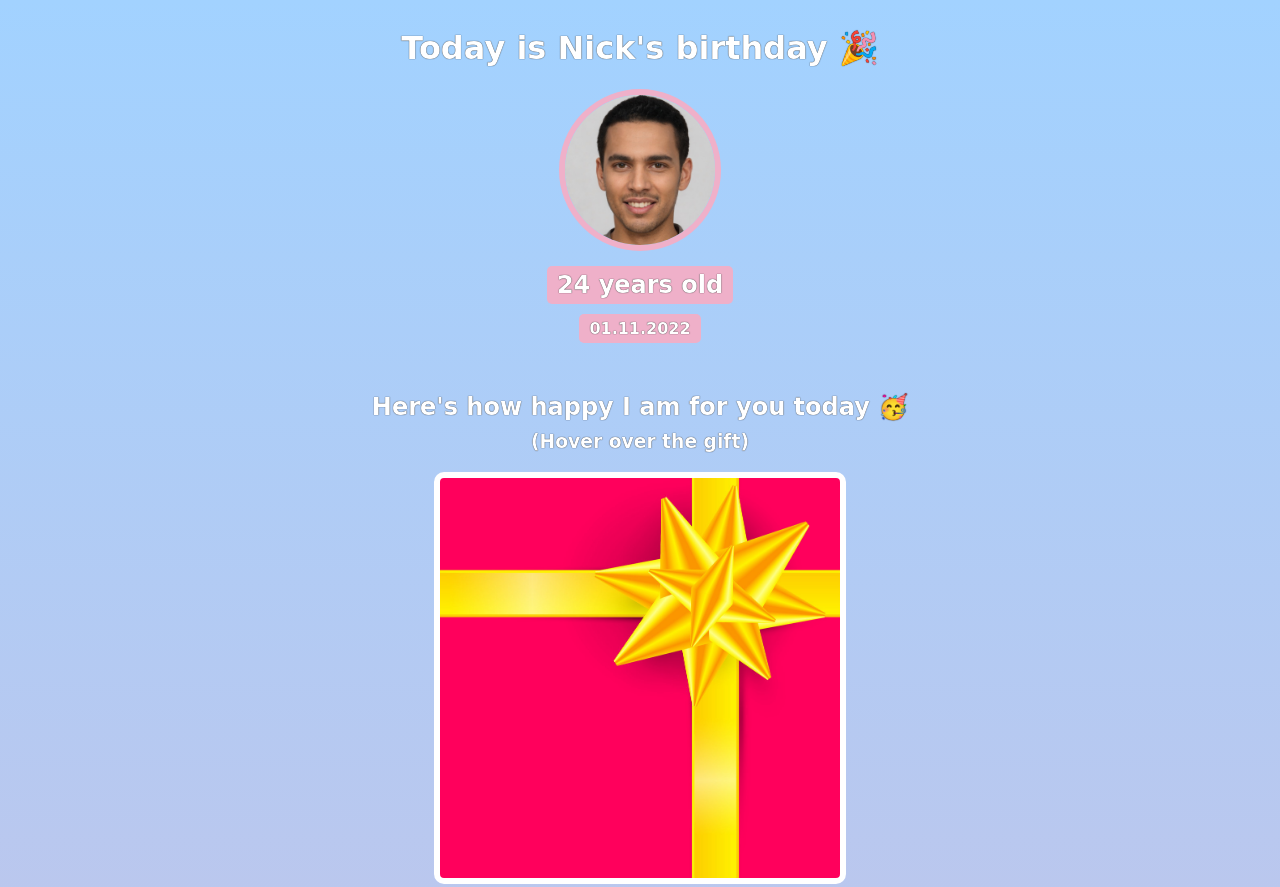
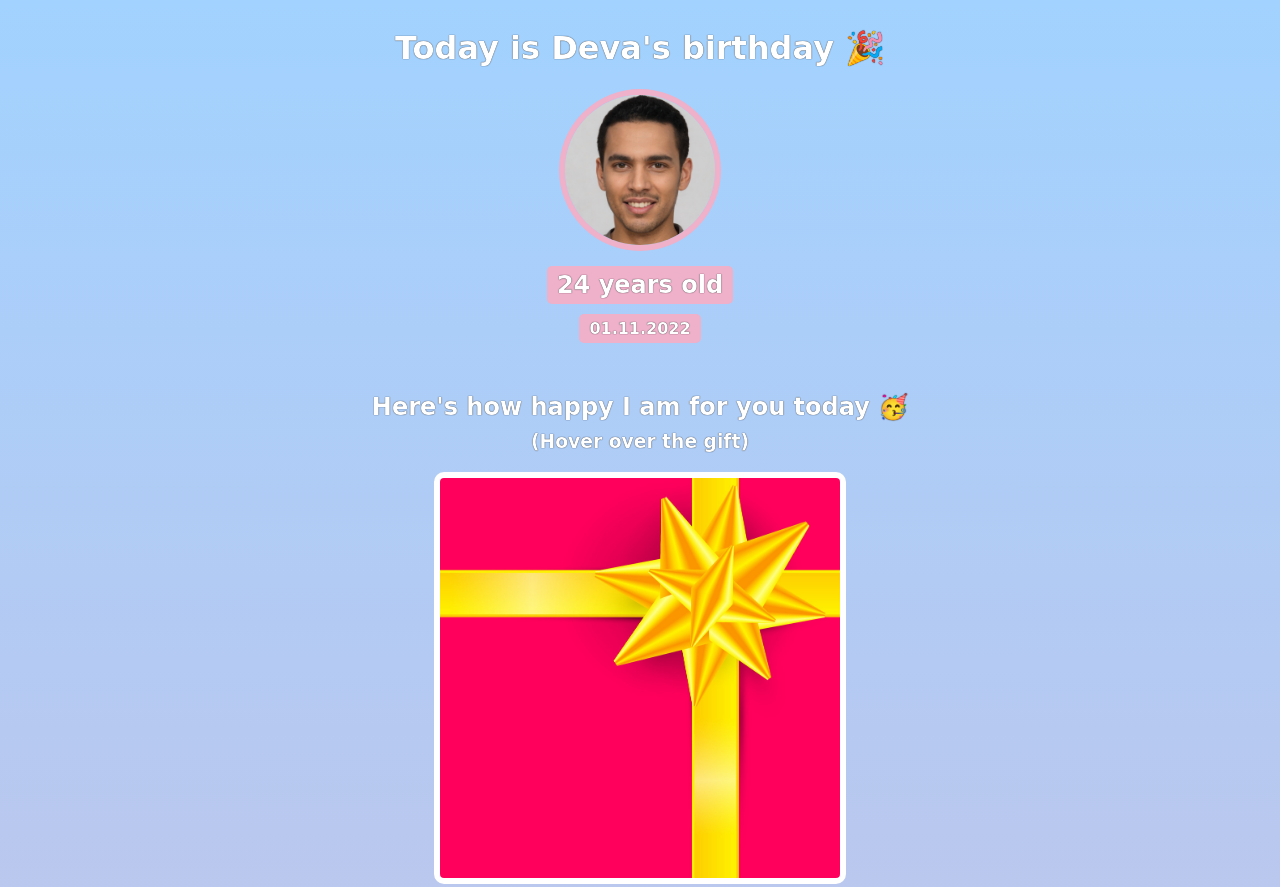
Before and after one commit to Raghavendran71/Birthday-Gift-Site, a plain HTML site: page index.html in a window 1280 px wide. Shown: the top 887 px of the page. Drawn offline with Linux system fonts and the light colour scheme; a web font is replaced by a local one.

Commit message:
Change the name to Deva

```diff
--- a/index.html
+++ b/index.html
@@ -7,7 +7,7 @@
     </head>
     <body>
         <div id="header">
-            <h1>Today is Nick's birthday 🎉</h1>
+            <h1>Today is Deva's birthday 🎉</h1>
             <img id="bff-img" src="images/nick.jpg">
             <h2 id="bday-age">24 years old</h2>
             <h4 id="bday-date">01.11.2022</h4>
```
